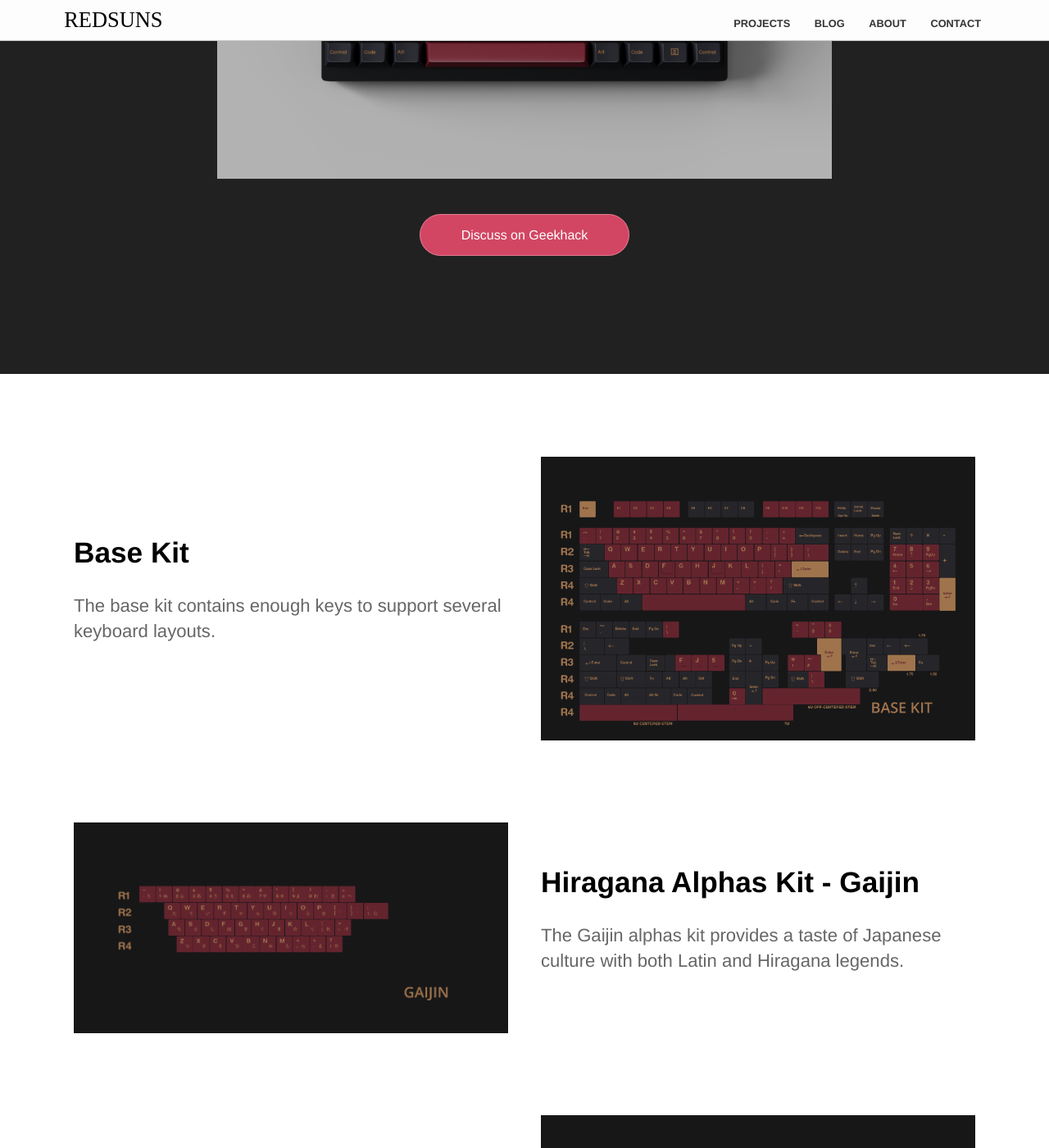
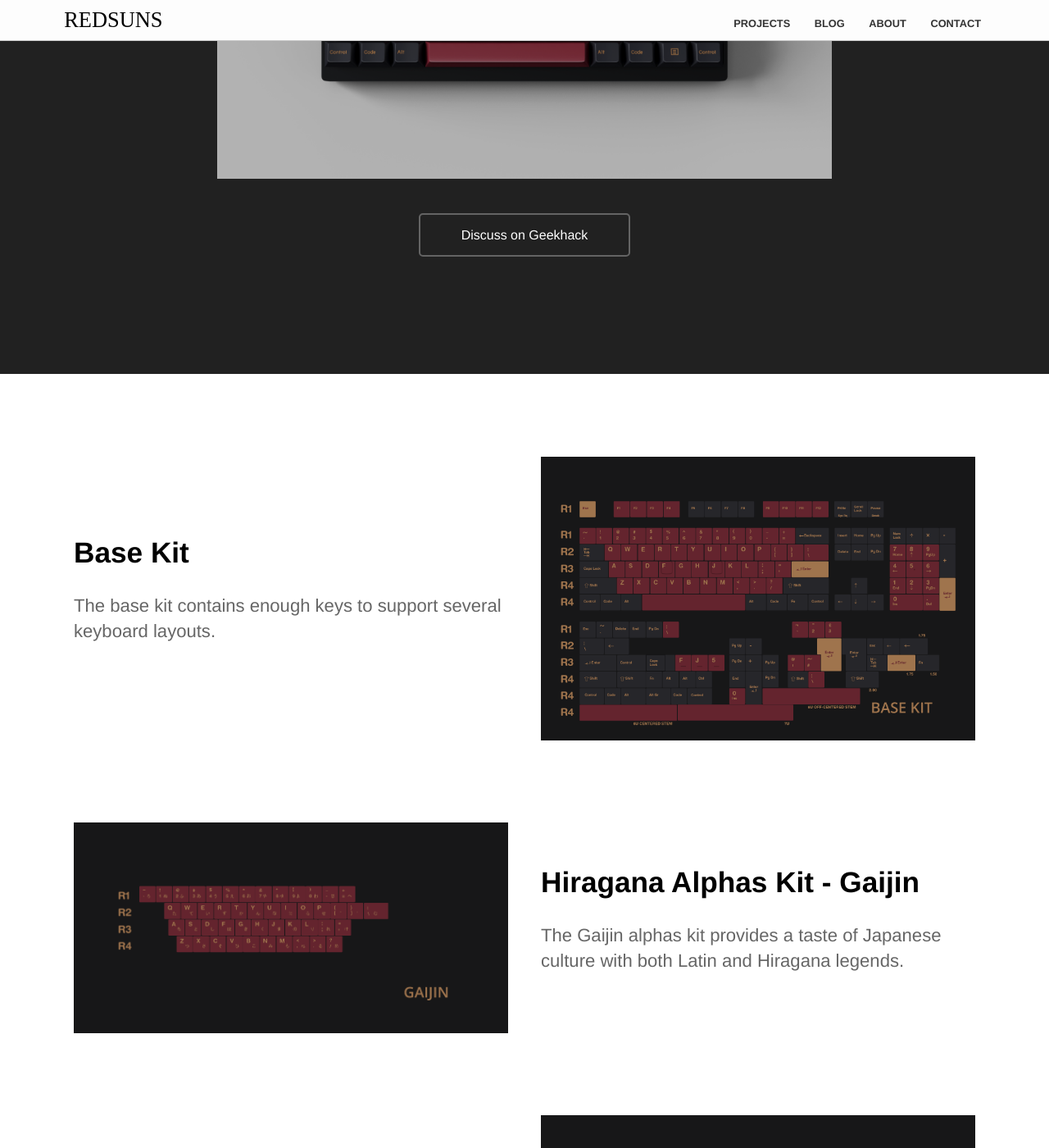
Before and after one commit to RedSunsRMK/redsunsrmk.github.io, a Jekyll site: the page built from index.html, in a window 1280 px wide and 1400 px high, scrolled down 411 px. Shown: the whole window at 82% size. Built offline with Jekyll 4.4.1, drawn with Linux system fonts in a browser that asks for light colours.

Commit message:
Update forms.scss

```diff
--- a/_sass/forms.scss
+++ b/_sass/forms.scss
@@ -14,9 +14,9 @@
 }
 
 .button.alt a {
-	background: rgba(210,70,99,1.0);
-	border-radius: 70px;
-	border: 1px solid rgba(255, 255, 255, 0.3);
+	background: #212121;
+	border-radius: 5px;
+	border: 2px solid rgba(255, 255, 255, 0.3);
 	padding: 16px 50px;
 }
 
```
